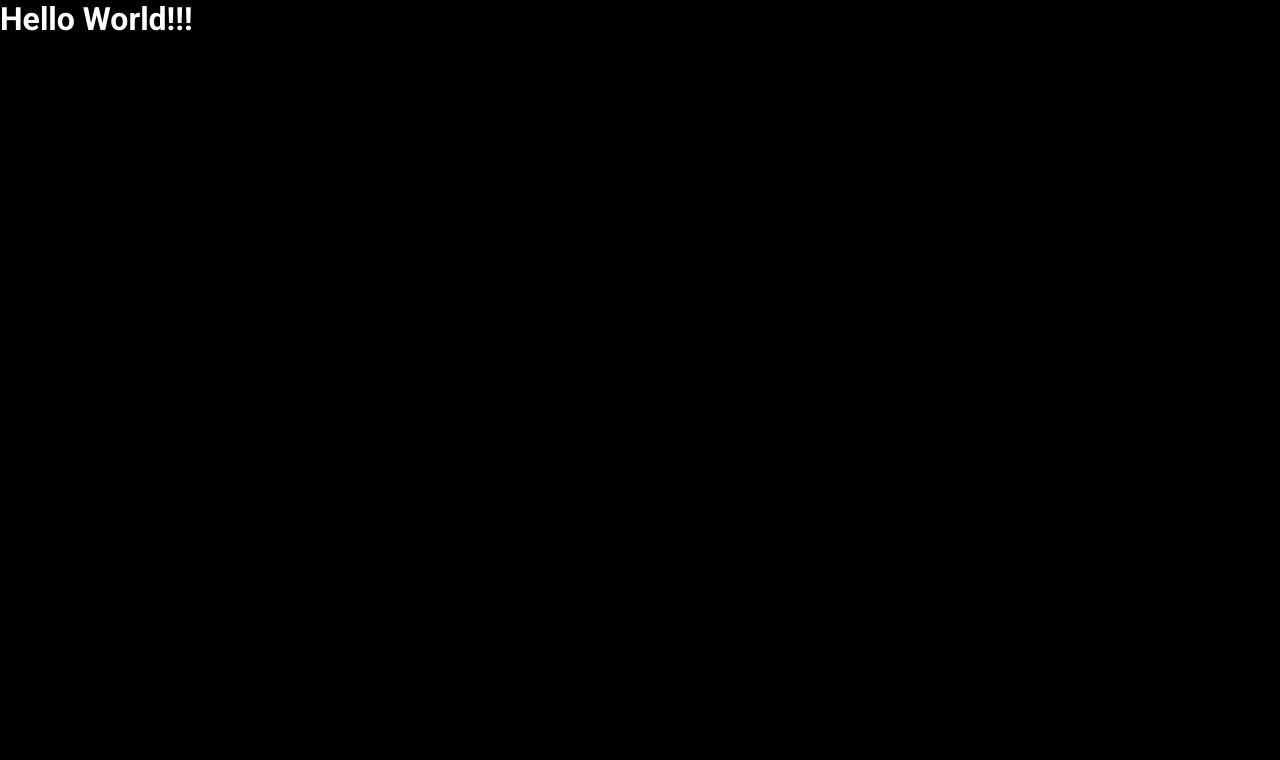
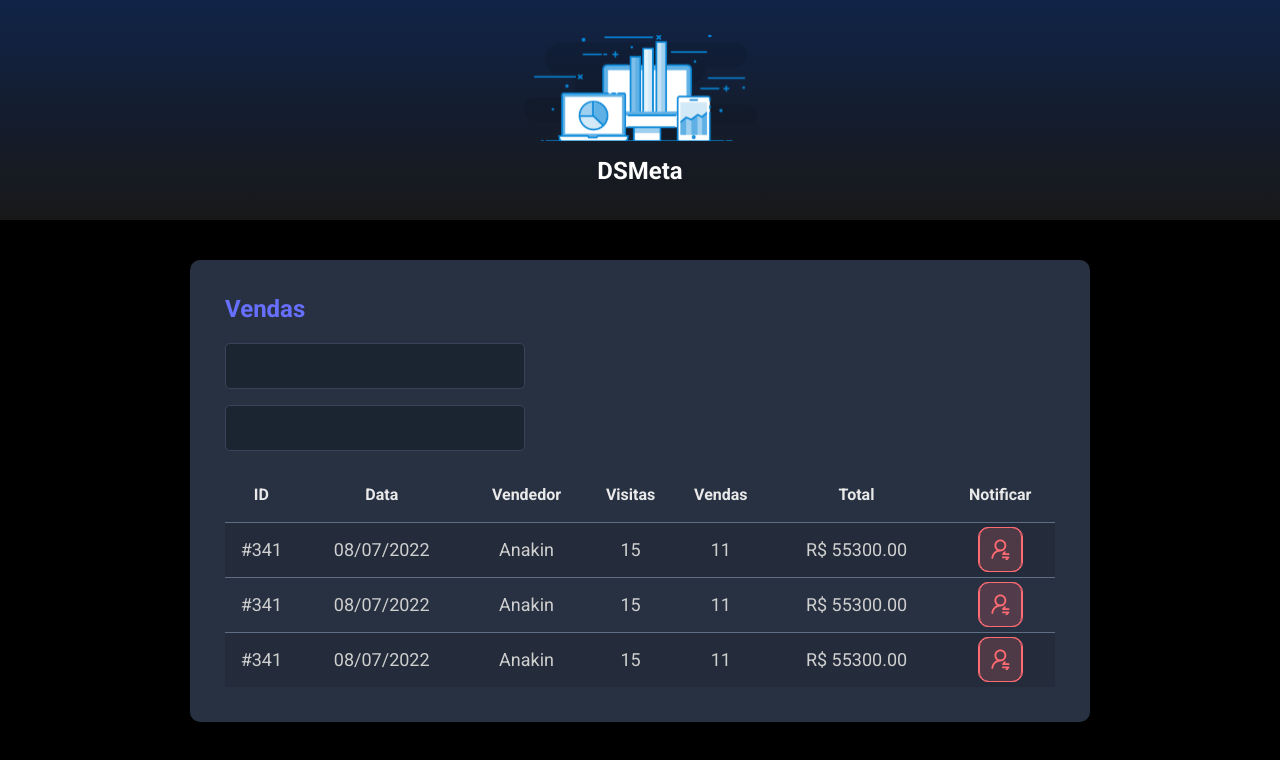
Before and after one commit to DavidMoraes-DEV/DSMeta, a React (Vite) app in the folder frontend/: page / in a window 1280 px wide. Shown: the top 760 px of the page. Built offline with nearby package versions, Linux system fonts and the light colour scheme.

Commit message:
Add components and static layout basic

```diff
--- a/frontend/src/App.tsx
+++ b/frontend/src/App.tsx
@@ -1,7 +1,20 @@
+import Header from "./components/Header";
+import NotificationButton from "./components/NotificationButton";
+import SalesCard from "./components/SalesCard";
+
 function App() {
   return (
-    <h1>Hello World!!!</h1>
+    <>
+      <Header />
+      <main>
+        <section id="sales">
+          <div className="dsmeta-container">
+            <SalesCard />
+          </div>
+        </section>
+      </main>
+    </>
   );
 }
 
-export default App
+export default App;
--- /dev/null
+++ b/frontend/src/components/Header/index.tsx
@@ -0,0 +1,15 @@
+import "./styles.css";
+import logo from "../../assets/img/logo.svg";
+
+function Header() {
+  return (
+    <header>
+      <div className="dsmeta-logo-container">
+        <img src={logo} alt="DSMeta" />
+        <h1>DSMeta</h1>
+      </div>
+    </header>
+  );
+}
+
+export default Header;
--- /dev/null
+++ b/frontend/src/components/Header/styles.css
@@ -0,0 +1,22 @@
+header {
+  background: linear-gradient(180deg, #102347 0%, #181818 100%);
+  height: 220px;
+  display: flex;
+  align-items: center;
+  justify-content: center;
+}
+
+.dsmeta-logo-container {
+  display: flex;
+  flex-direction: column;
+  align-items: center;
+}
+
+.dsmeta-logo-container img {
+  width: 235px;
+}
+
+.dsmeta-logo-container h1 {
+  margin-top: 15px;
+  font-size: 24px;
+}
--- /dev/null
+++ b/frontend/src/components/NotificationButton/index.tsx
@@ -0,0 +1,12 @@
+import "./styles.css";
+import icon from '../../assets/img/notification-icon.svg';
+
+function NotificationButton() {
+  return (
+    <div className="dsmeta-red-btn">
+      <img src={icon} alt="Notificar" />
+    </div>
+  );
+}
+
+export default NotificationButton;
--- /dev/null
+++ b/frontend/src/components/NotificationButton/styles.css
@@ -0,0 +1,15 @@
+.dsmeta-red-btn {
+  height: 45px;
+  width: 45px;
+  background: rgba(255, 107, 114, 0.1);
+  border: 1px solid #ff6b72;
+  border-radius: 10px;
+  display: flex;
+  align-items: center;
+  justify-content: center;
+  cursor: pointer;
+}
+
+.dsmeta-red-btn img {
+  width: 19px;
+}
--- /dev/null
+++ b/frontend/src/components/SalesCard/index.tsx
@@ -0,0 +1,85 @@
+import NotificationButton from '../NotificationButton';
+import './styles.css';
+
+function SalesCard() {
+    return (
+        <div className="dsmeta-card">
+            <h2 className="dsmeta-sales-title">Vendas</h2>
+            <div>
+              <div className="dsmeta-form-control-container">
+                <input className="dsmeta-form-control" type="text" />
+              </div>
+              <div className="dsmeta-form-control-container">
+                <input className="dsmeta-form-control" type="text" />
+              </div>
+            </div>
+
+            <div>
+              <table className="dsmeta-sales-table">
+                <thead>
+                  <tr>
+                    <th className="show992">ID</th>
+                    <th className="show576">Data</th>
+                    <th>Vendedor</th>
+                    <th className="show992">Visitas</th>
+                    <th className="show992">Vendas</th>
+                    <th>Total</th>
+                    <th>Notificar</th>
+                  </tr>
+                </thead>
+                <tbody>
+                  <tr>
+                    <td className="show992">#341</td>
+                    <td className="show576">08/07/2022</td>
+                    <td>Anakin</td>
+                    <td className="show992">15</td>
+                    <td className="show992">11</td>
+                    <td>R$ 55300.00</td>
+                    <td>
+                      <div className="dsmeta-red-btn-container">
+                        <div className="dsmeta-red-btn">
+                          <NotificationButton />
+                        </div>
+                      </div>
+                    </td>
+                  </tr>
+                  <tr>
+                    <td className="show992">#341</td>
+                    <td className="show576">08/07/2022</td>
+                    <td>Anakin</td>
+                    <td className="show992">15</td>
+                    <td className="show992">11</td>
+                    <td>R$ 55300.00</td>
+                    <td>
+                      <div className="dsmeta-red-btn-container">
+                        <div className="dsmeta-red-btn">
+                          <NotificationButton />
+                        </div>
+                      </div>
+                    </td>
+                  </tr>
+                  <tr>
+                    <td className="show992">#341</td>
+                    <td className="show576">08/07/2022</td>
+                    <td>Anakin</td>
+                    <td className="show992">15</td>
+                    <td className="show992">11</td>
+                    <td>R$ 55300.00</td>
+                    <td>
+                      <div className="dsmeta-red-btn-container">
+                        <div className="dsmeta-red-btn">
+                          <NotificationButton />
+                        </div>
+                      </div>
+                    </td>
+                  </tr>
+                </tbody>
+
+              </table>
+            </div>
+
+          </div>
+    );
+}
+
+export default SalesCard;
--- /dev/null
+++ b/frontend/src/components/SalesCard/styles.css
@@ -0,0 +1,97 @@
+.dsmeta-card {
+  background-color: #283142;
+  border-radius: 10px;
+  padding: 30px 10px;
+}
+
+.dsmeta-sales-title {
+  color: #676fff;
+  font-size: 24px;
+  margin-bottom: 20px;
+}
+
+.dsmeta-form-control-container {
+  margin-bottom: 16px;
+  max-width: 300px;
+}
+
+.dsmeta-form-control {
+  width: 100%;
+  height: 46px;
+  background-color: #1b2531;
+  border: 1px solid #384459;
+  border-radius: 5px;
+  color: #9aaabe;
+  padding: 0 20px;
+  font-size: 18px;
+}
+
+.dsmeta-sales-table {
+  width: 100%;
+  border-spacing: 0;
+  border-collapse: collapse;
+}
+
+.dsmeta-sales-table thead {
+  height: 55px;
+  font-size: 16px;
+  color: #e9e9e9;
+  font-weight: 700;
+}
+
+.dsmeta-sales-table tbody {
+  font-size: 14px;
+  font-weight: 400;
+  color: #cfcfcf;
+  text-align: center;
+}
+
+.dsmeta-sales-table tbody tr {
+  height: 74px;
+  border-top: 1px solid #5f6e82;
+}
+
+.dsmeta-sales-table tbody tr:hover > td {
+  background-color: #384459;
+}
+
+.dsmeta-sales-table tbody tr:nth-child(odd) {
+  background-color: #242c3b;
+}
+
+.dsmeta-red-btn-container {
+  display: flex;
+  justify-content: center;
+}
+
+.show576 {
+  display: none;
+}
+
+.show992 {
+  display: none;
+}
+
+@media (min-width: 576px) {
+  .show576 {
+    display: table-cell;
+  }
+
+  .dsmeta-card {
+    padding: 35px;
+  }
+
+  .dsmeta-sales-table tbody tr {
+    height: 55px;
+  }
+
+  .dsmeta-sales-table tbody {
+    font-size: 18px;
+  }
+}
+
+@media (min-width: 992px) {
+  .show992 {
+    display: table-cell;
+  }
+}
--- a/frontend/src/index.css
+++ b/frontend/src/index.css
@@ -19,3 +19,13 @@
   color: unset;
   text-decoration: none;
 }
+
+.dsmeta-container {
+  width: 100%;
+  max-width: 900px;
+  margin: 0 auto;
+}
+
+#sales {
+  padding: 40px 10px;
+}
```
Also changed, not shown: frontend/src/assets/img/logo.svg (added), frontend/src/assets/img/notification-icon.svg (added).
